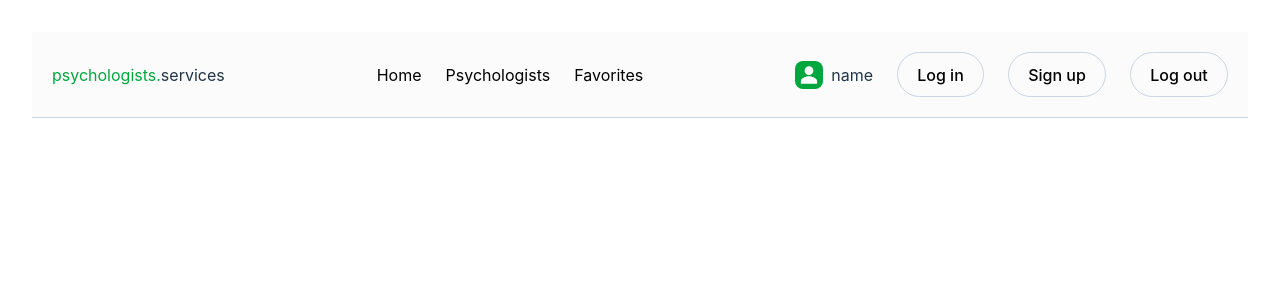
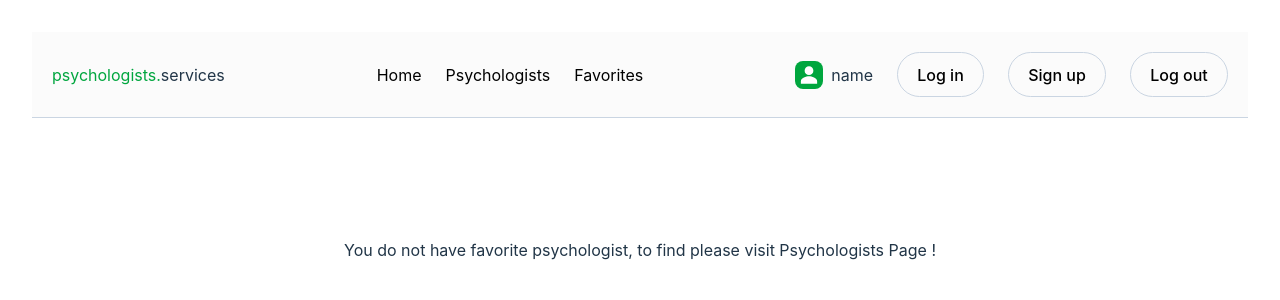
Before and after one commit to gizemcobannnn/psychologists, a React (Vite) app in the folder psychologists/: page /favorites in a window 1280 px wide. Shown: the top 300 px of the page. Built offline with nearby package versions, Linux system fonts and the light colour scheme.

Commit message:
favorite page base working

```diff
--- a/psychologists/src/pages/FavoritesPage.jsx
+++ b/psychologists/src/pages/FavoritesPage.jsx
@@ -1,8 +1,26 @@
-
+import { useEffect } from "react";
+import { useDispatch, useSelector } from "react-redux"
+import { setFavorites } from "../redux/data/dataSlice";
 
 export default function FavoritesPage() {
+  const favoritePsychologists= useSelector(state=>state.psychologists.favorites || []);
+  const dispatch= useDispatch();
+
+  useEffect(()=>{
+    dispatch(setFavorites)
+  },[favoritePsychologists])
   return (
-    <div>
+    <div className="flex flex-col gap-5">
+      {favoritePsychologists.length>0 ? (<ul>{favoritePsychologists.map((favorite,index)=>(
+        <li key={index}>
+          {favorite}
+        </li>
+      ))}</ul>):(
+        <div className="flex m-auto mt-30">
+          <p>You do not have favorite psychologist, to find please visit Psychologists Page !</p>
+        </div>
+      )}
+
 
     </div>
   )
```
